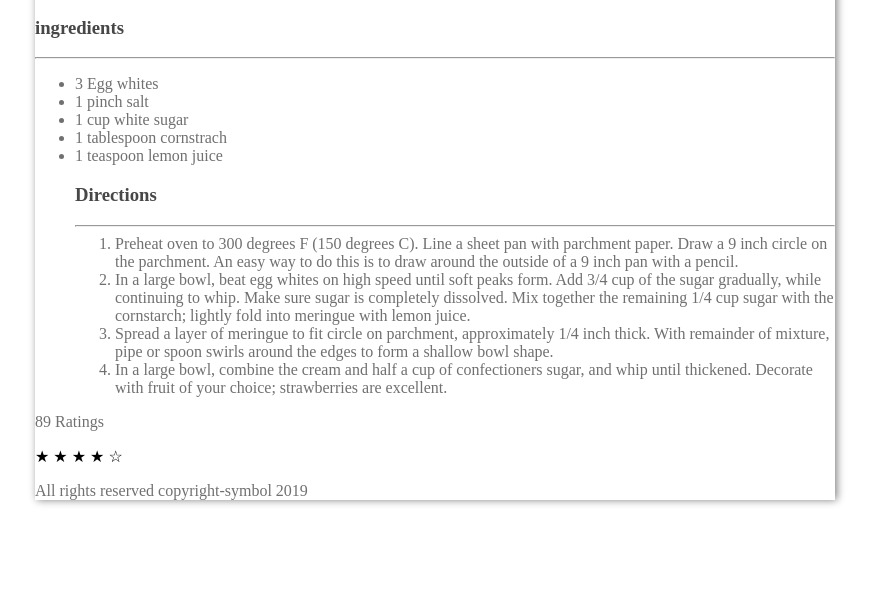
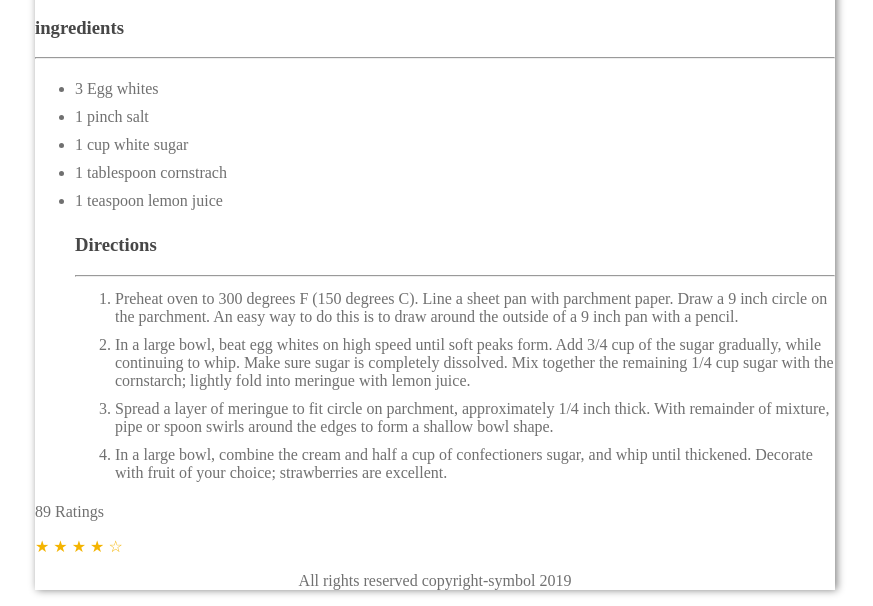
Before and after one commit to ajnacodes/CSS-DAY-2, a plain HTML site: page Suzi/basicexercise.html in a window 1280 px wide. Shown: the part 471-1077 px from the top of the page, without its empty margins (205-1078 px from the left). Before the commit the page ends 987 px from the top, so only its background shows below. Drawn offline with Linux system fonts and the light colour scheme.

Commit message:
stylying

```diff
--- a/Suzi/style.css
+++ b/Suzi/style.css
@@ -3,6 +3,7 @@
     align: center;
     box-shadow: 2px 0px 8px gray;
     margin: 0 auto;
+    font-family: 'Happy Monkey';
 }
 
 p {
@@ -11,6 +12,8 @@ p {
 
 li {
     color: #707070;
+    padding-bottom: 5px;
+    padding-top: 5px;
 }
 
 header {
@@ -28,3 +31,18 @@ h2 {
 h3 {
     color: #474747;
 }
+
+.hero {
+    background-color: #f4f4f4;
+    text-align: center;
+    padding-bottom: 10px;
+}
+
+span {
+    color: #f4b400;
+    size: 25px;
+}
+
+footer {
+    text-align: center;
+}
```
